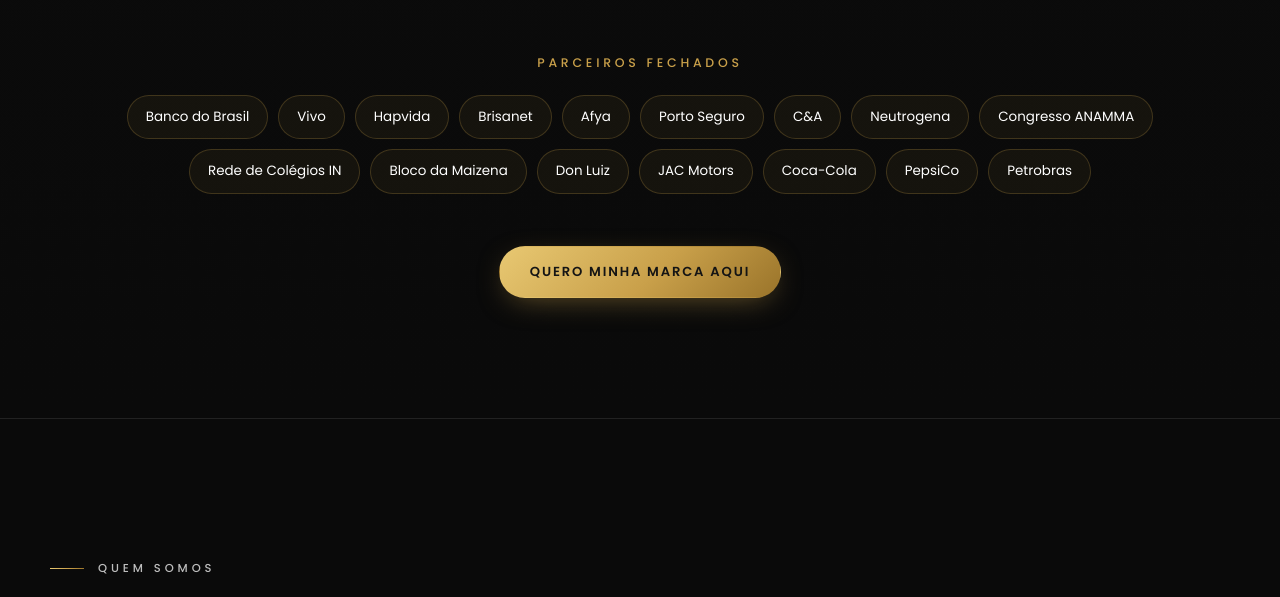
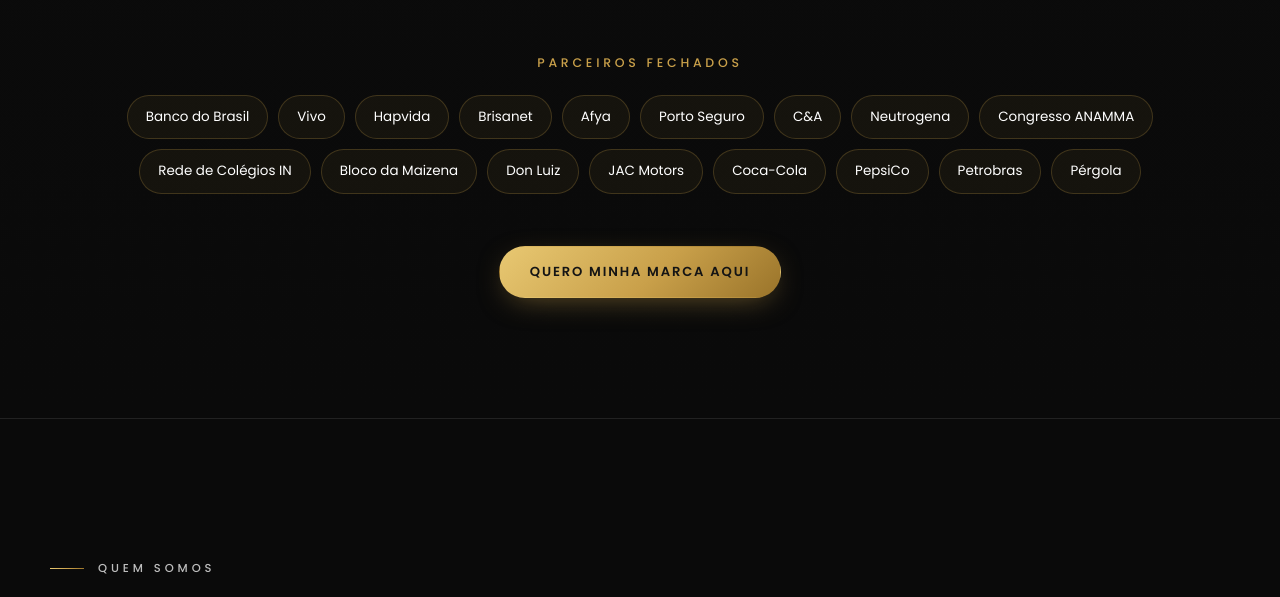
Before and after one commit to jgabrielregueira0610/sitetrpromo, a plain HTML site: page index.html in a window 1280 px wide. Shown: the part 4032-4629 px from the top of the page. Drawn offline with Linux system fonts and the light colour scheme.

Commit message:
Adiciona Pérgola aos parceiros fechados
Co-Authored-By: Claude Sonnet 5.5 <noreply@anthropic.com>
Claude-Session: https://claude.ai/code/session_013ABoakbDg69zkE2nBjJbCK

```diff
--- a/index.html
+++ b/index.html
@@ -763,7 +763,7 @@ body.lb-open { overflow: hidden; }
         </div>
 
         <h3 class="pf-title reveal">Parceiros fechados</h3>
-        <ul class="partners reveal" aria-label="Parceiros fechados"><li>Banco do Brasil</li><li>Vivo</li><li>Hapvida</li><li>Brisanet</li><li>Afya</li><li>Porto Seguro</li><li>C&amp;A</li><li>Neutrogena</li><li>Congresso ANAMMA</li><li>Rede de Colégios IN</li><li>Bloco da Maizena</li><li>Don Luiz</li><li>JAC Motors</li><li>Coca-Cola</li><li>PepsiCo</li><li>Petrobras</li></ul>
+        <ul class="partners reveal" aria-label="Parceiros fechados"><li>Banco do Brasil</li><li>Vivo</li><li>Hapvida</li><li>Brisanet</li><li>Afya</li><li>Porto Seguro</li><li>C&amp;A</li><li>Neutrogena</li><li>Congresso ANAMMA</li><li>Rede de Colégios IN</li><li>Bloco da Maizena</li><li>Don Luiz</li><li>JAC Motors</li><li>Coca-Cola</li><li>PepsiCo</li><li>Petrobras</li><li>Pérgola</li></ul>
 
         <p class="portfolio-cta reveal"><a class="btn btn-primary" href="#contato">Quero minha marca aqui</a></p>
       </div>
```
